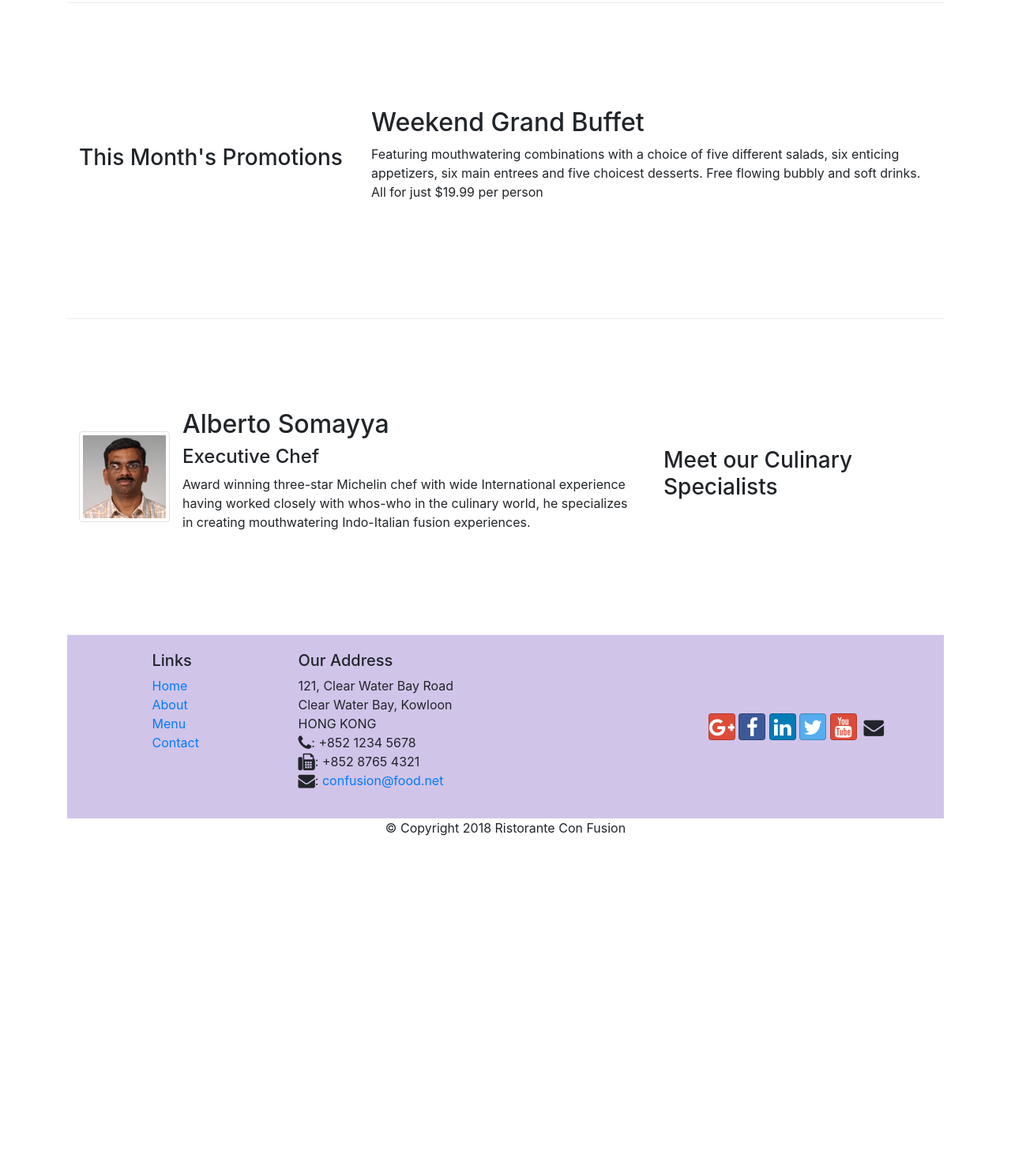
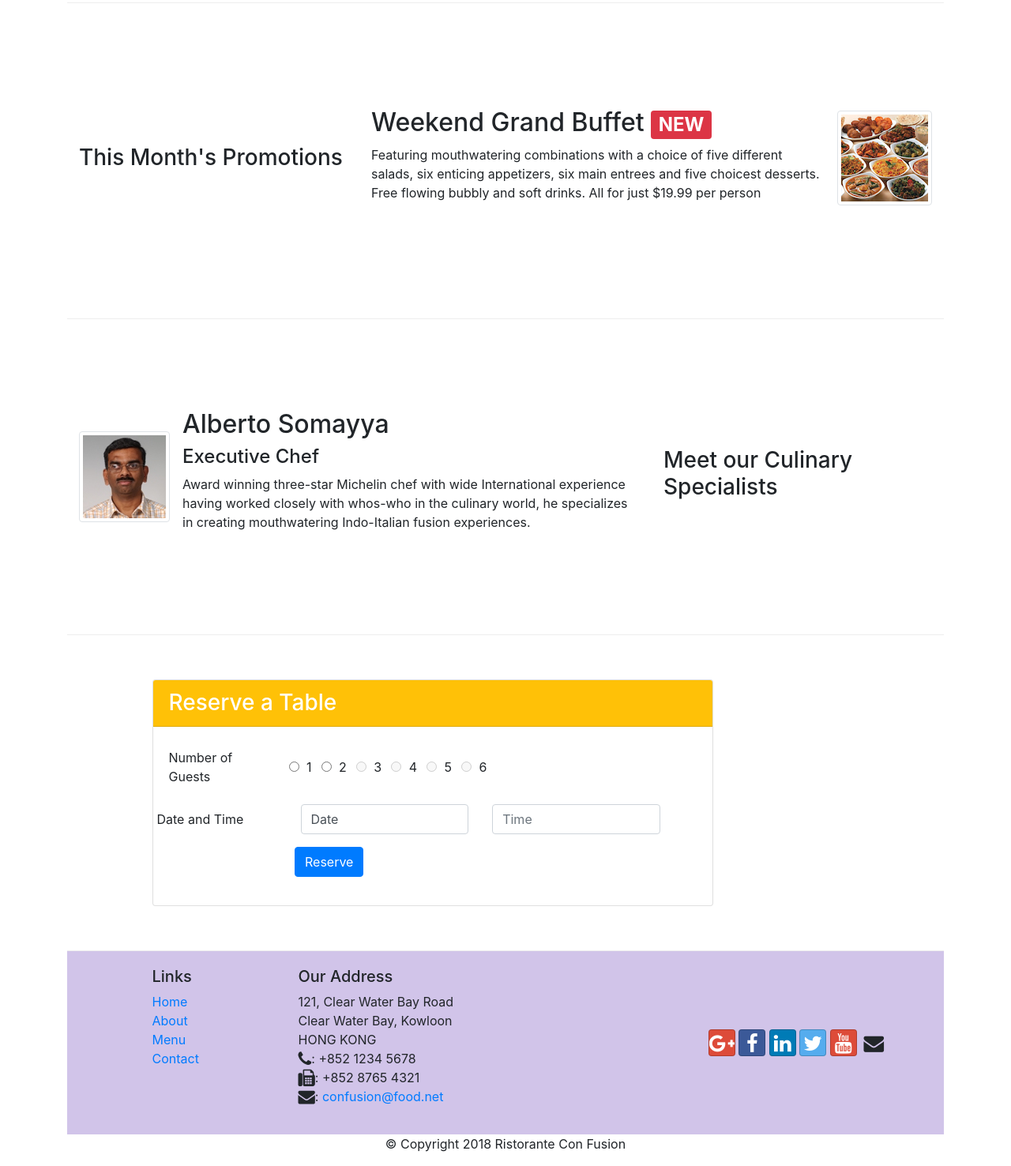
Before and after one commit to krysnuvadga/conFusion, a website: page index.html in a window 1280 px wide. Shown: the part 680-2156 px from the top of the page at 79% size. Before the commit the page ends 1756 px from the top, so only its background shows below. Drawn offline with nearby package versions, Linux system fonts and the light colour scheme.

Commit message:
resevation

```diff
--- a/index.html
+++ b/index.html
@@ -37,8 +37,13 @@
                     <h1>Ristorante con Fusion</h1>
                     <p>We take inspiration from the World's best cuisines, and create a unique fusion experience. Our lipsmacking creations will tickle your culinary senses!</p>
                 </div>
-                <div class="col-12 col-sm align-self-center">
+                <div class="col-12 col-sm-3 align-self-center">
                   <img src="img/logo.png" alt="Ristorante con Fusion" class="img-fluid">
+                </div>
+                <div class="col-12 col-sm-3 align-self-center">
+                  <a href="#reserved">
+                    <button type="button"  class="btn btn-sm btn-warning btn-block">Reserve Table</button>
+                  </a>
                 </div>
             </div>
         </div>
@@ -54,7 +59,7 @@
                 <img class="d-flex mr-3 img-thumbnail align-self-center" src="img/uthappizza.png" alt="uthappizza">
                 <div class="media-body">
                   <h2 class="mt-0">Uthappizza <span class="badge badge-danger">HOT</span> <span class="badge badge-pill badge-secondary">$4.99</span> </h2>
-                  <p>A unique combination of Indian Uthappam (pancake) and Italian pizza, topped with Cerignola olives, ripe vine cherry tomatoes, Vidalia onion, Guntur chillies and Buffalo Paneer.</p>
+                  <p class="d-none d-sm-block">A unique combination of Indian Uthappam (pancake) and Italian pizza, topped with Cerignola olives, ripe vine cherry tomatoes, Vidalia onion, Guntur chillies and Buffalo Paneer.</p>
                 </div>
              </div>
             </div>
@@ -66,8 +71,13 @@
                 <h3>This Month's Promotions</h3>
             </div>
             <div class="col col-sm col-md">
-                <h2>Weekend Grand Buffet</h2>
-                <p>Featuring mouthwatering combinations with a choice of five different salads, six enticing appetizers, six main entrees and five choicest desserts. Free flowing bubbly and soft drinks. All for just $19.99 per person </p>
+              <div class="media">
+                <div class="media-body">
+                  <h2>Weekend Grand Buffet <span class="badge badge-danger">NEW</span> </h2>
+                  <p class="d-none d-sm-block">Featuring mouthwatering combinations with a choice of five different salads, six enticing appetizers, six main entrees and five choicest desserts. Free flowing bubbly and soft drinks. All for just $19.99 per person </p>
+                </div>
+                <img class="figure-img img-fluid float-right d-flex ml-3 img-thumbnail align-self-center" src="img/buffet.png" alt="">
+              </div>
             </div>
         </div>
 
@@ -81,12 +91,72 @@
                 <div class="media-body">
                   <h2>Alberto Somayya</h2>
                   <h4>Executive Chef</h4>
-                  <p>Award winning three-star Michelin chef with wide International experience having worked closely with whos-who in the culinary world, he specializes in creating mouthwatering Indo-Italian fusion experiences. </p>
+                  <p class="d-none d-sm-block">Award winning three-star Michelin chef with wide International experience having worked closely with whos-who in the culinary world, he specializes in creating mouthwatering Indo-Italian fusion experiences. </p>
                 </div>
               </div>
             </div>
         </div>
     </div>
+
+    <div class="container">
+      <div class="row row-content align-items-center">
+        <div class="col-sm-8 offset-sm-1 align-self-center">
+          <div id="reserved" class="card">
+            <h3 class="card-header bg-warning text-white">Reserve a Table</h3>
+            <div class="card-body">
+              <dl class="row">
+                <form>
+                  <div class="col-md form-group row">
+                    <label for="guest" class="col-md-3 col-form-label">Number of Guests</label>
+                    <div class="col-xs form-check-inline">
+                      <label class="form-check-label" for="radio1">
+                        <input type="radio" class="form-check-input" > 1
+                      </label>
+                    </div>
+                    <div class="form-check-inline">
+                      <label class="form-check-label" for="radio2">
+                        <input type="radio" class="form-check-input" > 2
+                      </label>
+                    </div>
+                    <div class="form-check-inline">
+                      <label class="form-check-label">
+                        <input type="radio" class="form-check-input" disabled> 3
+                      </label>
+                    </div>
+                    <div class="form-check-inline">
+                      <label class="form-check-label">
+                        <input type="radio" class="form-check-input" disabled> 4
+                      </label>
+                    </div>
+                    <div class="form-check-inline">
+                      <label class="form-check-label">
+                        <input type="radio" class="form-check-input" disabled> 5
+                      </label>
+                    </div>
+                    <div class="form-check-inline">
+                      <label class="form-check-label">
+                        <input type="radio" class="form-check-input" disabled> 6
+                      </label>
+                    </div>
+                  </div>
+                  <div class="form-group row">
+                    <label for="date-input" class="col-md-3 col-form-label">Date and Time</label>
+                    <div class="col-sm-4">
+                      <input class="form-control" type="text" value="Date">
+                    </div>
+                    <div class="col-sm-4">
+                      <input class="form-control" type="text"  placeholder="Time">
+                    </div>
+                  </div>
+                    <button type="submit" class="offset-3 btn btn-primary">Reserve</button>
+                </form>
+              </dl>
+            </div>
+          </div>
+        </div>
+      </div>
+    </div>
+
 
     <footer>
         <div class="container">
```
Also changed, not shown: extra small screen size.png (deleted), small-extra large screen size.png (deleted), 1 other file.
